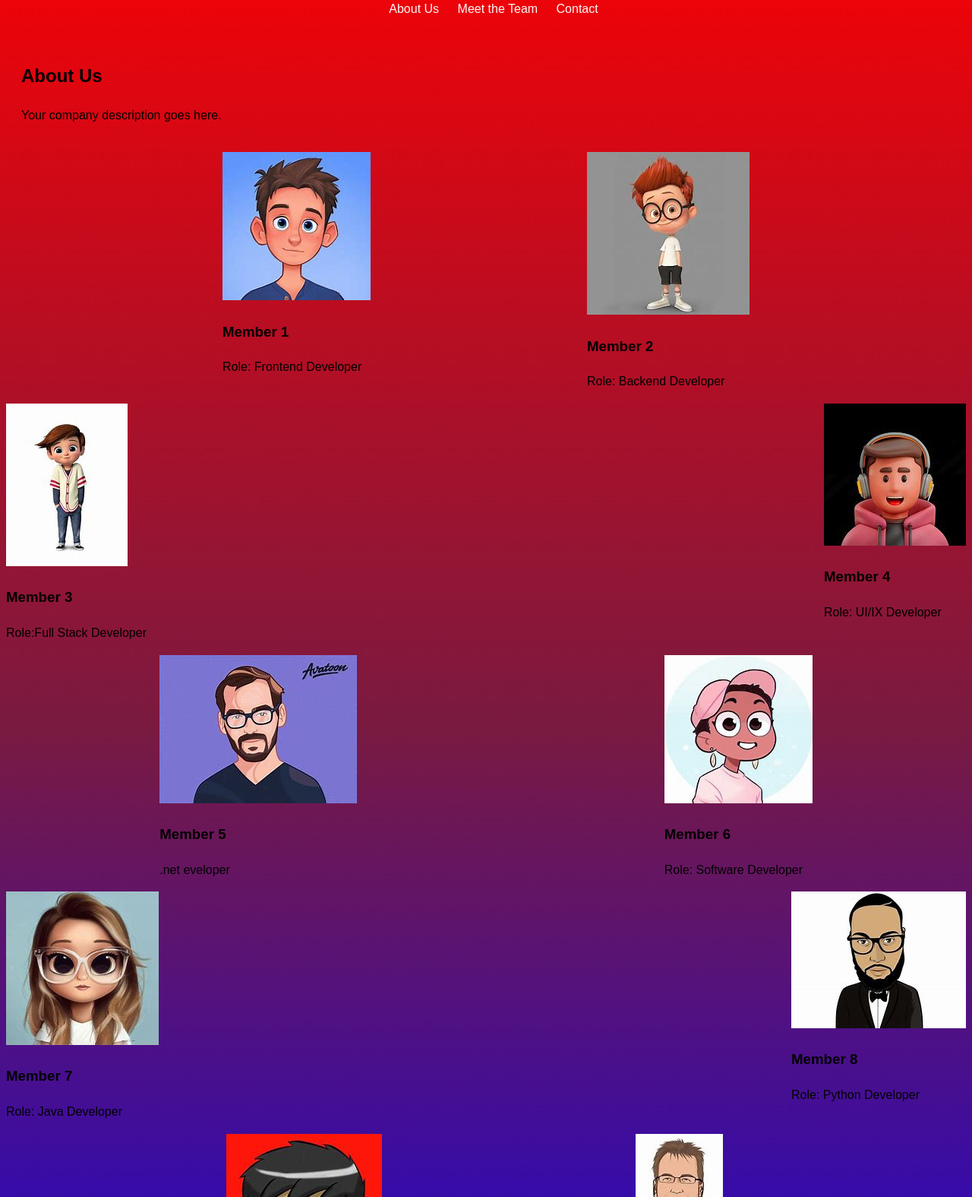
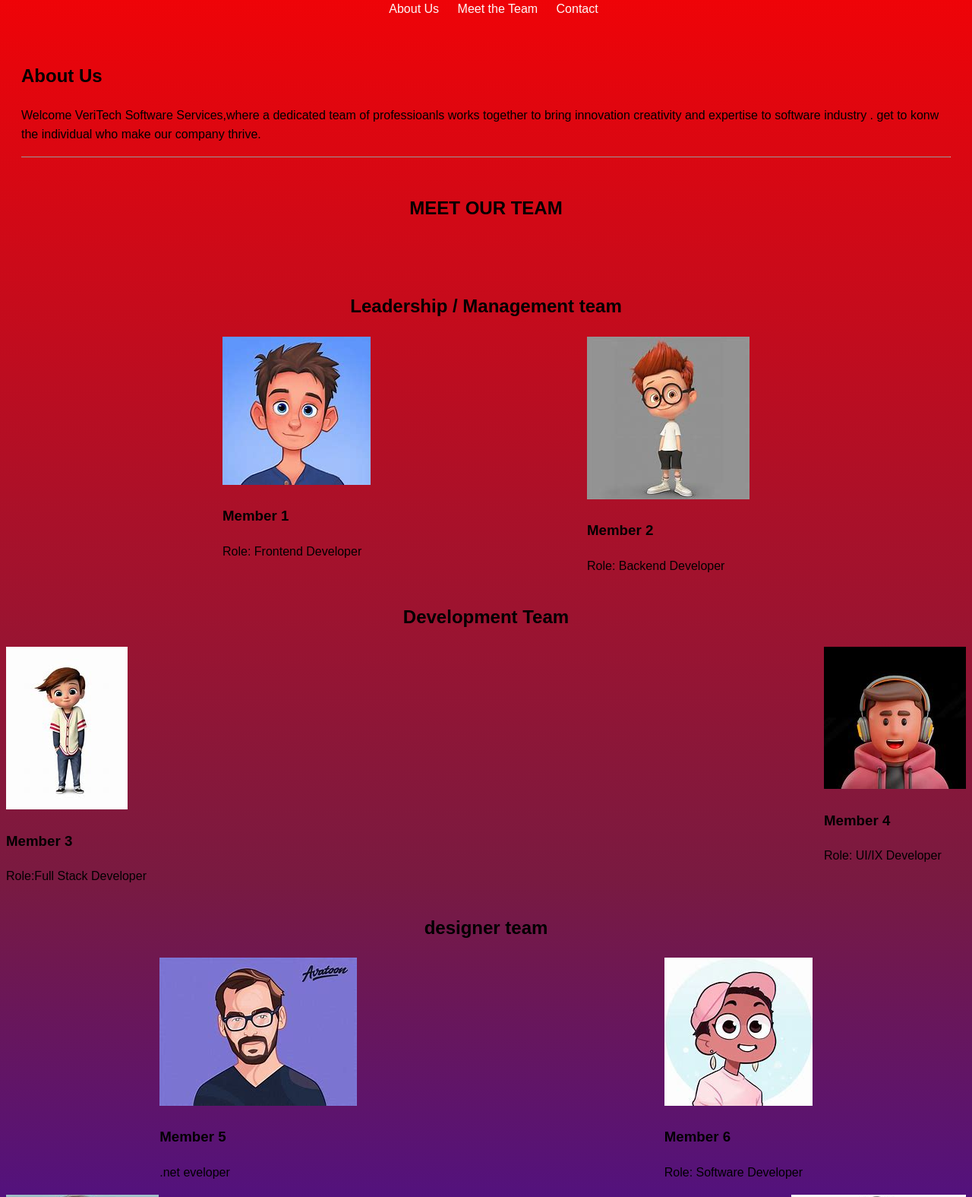
Before and after one commit to BARATHRAJI-2004/VeriTech, a plain HTML site: page index.html in a window 1280 px wide. Shown: the part 159-1734 px from the top of the page at 76% size. Drawn offline with Linux system fonts and the light colour scheme.

Commit message:
Some changes included

```diff
--- a/index.html
+++ b/index.html
@@ -4,7 +4,7 @@
 <head>
     <meta charset="UTF-8">
     <meta name="viewport" content="width=device-width, initial-scale=1.0">
-    <title>Company Member Team</title>
+    <title>VeriTech </title>
     <link rel="stylesheet" href="styles.css">
 </head>
 
@@ -21,9 +21,16 @@
     </nav>
     <section id="about">
         <h2>About Us</h2>
-        <p>Your company description goes here.</p>
+        <p style="align-items: center;">Welcome VeriTech Software Services,where a dedicated team of professioanls works together to bring innovation creativity and expertise to software industry . get to konw the individual who make our company thrive.</p>
+        <hr size="0.5px">
     </section>
-
+    <center>
+        <h2>MEET OUR TEAM</h2>
+    </center>
+    <br><br>
+    <center>
+        <h2>Leadership / Management team</h2>
+    </center>
     <div id="member1">
 
         <div>
@@ -40,8 +47,11 @@
             <p>Role: Backend Developer</p>
         </div>
     </div>
+    <center>
+        <h2>Development Team</h2>
+    </center>
+    <div id="member2">
 
-    <div id="member2">
         <div>
             <img src="member3.jpg" alt="Member 1">
             <h3>Member 3</h3>
@@ -55,8 +65,11 @@
             <p>Role: UI/IX Developer</p>
         </div>
     </div>
+    <center>
+        <h2>designer team</h2>
+    </center>
+    <div id="member3">
 
-    <div id="member3">
         <div>
             <img src="member5.jpg" alt="Member 1">
             <h3>Member 5</h3>
```
